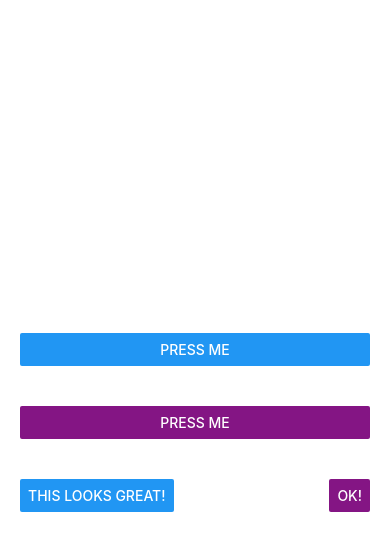
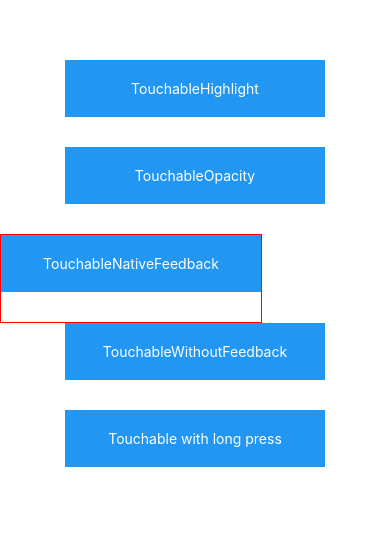
Before and after one commit to alpatine/learn-react-native, a React Native app in the folder AwesomeProject/: screen / in a window 390 px wide. Shown: the top 550 px of the page. Built offline with nearby package versions, Linux system fonts and the light colour scheme.

Commit message:
Demo using Touchables to give touch feedback

```diff
--- a/AwesomeProject/App.js
+++ b/AwesomeProject/App.js
@@ -1,39 +1,45 @@
 import React, { Component } from 'react';
-import { Alert, AppRegistry, Button, StyleSheet, View } from 'react-native';
+import { Alert, AppRegistry, Platform, StyleSheet, Text, TouchableHighlight, TouchableOpacity, TouchableNativeFeedback, TouchableWithoutFeedback, View} from 'react-native';
 
-export default class ButtonBasics extends Component {
-
+export default class Touchables extends Component {
   _onPressButton() {
     Alert.alert('You tapped the button!');
+  }
+
+  _onLongPressButton() {
+    Alert.alert('You long-pressed the button!');
   }
 
   render() {
     return (
       <View style={styles.container}>
-        <View style={styles.buttonContainer}>
-          <Button
-            onPress={this._onPressButton}
-            title="Press Me"
-          />
-        </View>
-        <View style={styles.buttonContainer}>
-          <Button
-            onPress={this._onPressButton}
-            title="Press Me"
-            color="#841584"
-          />
-        </View>
-        <View style={styles.alternativeLayoutButtonContainer}>
-          <Button
-            onPress={this._onPressButton}
-            title="This looks great!"
-          />
-          <Button
-            onPress={this._onPressButton}
-            title="OK!"
-            color="#841584"
-          />
-        </View>
+        <TouchableHighlight onPress={this._onPressButton} underlayColor="white">
+          <View style={styles.button}>
+            <Text style={styles.buttonText}>TouchableHighlight</Text>
+          </View>
+        </TouchableHighlight>
+        <TouchableOpacity onPress={this._onPressButton}>
+          <View style={styles.button}>
+            <Text style={styles.buttonText}>TouchableOpacity</Text>
+          </View>
+        </TouchableOpacity>
+        <TouchableNativeFeedback
+          onPress={this._onPressButton}
+          background={Platform.OS === 'android' ? TouchableNativeFeedback.SelectableBackground() : ''}>
+          <View style={styles.button}>
+            <Text style={styles.buttonText}>TouchableNativeFeedback</Text>
+          </View>
+        </TouchableNativeFeedback>
+        <TouchableWithoutFeedback onPress={this._onPressButton}>
+          <View style={styles.button}>
+            <Text style={styles.buttonText}>TouchableWithoutFeedback</Text>
+          </View>
+        </TouchableWithoutFeedback>
+        <TouchableHighlight onPress={this._onPressButton} onLongPress={this._onLongPressButton} underlayColor="white">
+          <View style={styles.button}>
+            <Text style={styles.buttonText}>Touchable with long press</Text>
+          </View>
+        </TouchableHighlight>
       </View>
     );
   }
@@ -41,17 +47,19 @@
 
 const styles = StyleSheet.create({
   container: {
-    flex: 1,
-    justifyContent: 'center',
+    paddingTop: 60,
+    alignItems: 'center',
   },
-  buttonContainer: {
-    margin: 20
+  button: {
+    marginBottom: 30,
+    width: 260,
+    alignItems: 'center',
+    backgroundColor: '#2196F3',
   },
-  alternativeLayoutButtonContainer: {
-    margin: 20,
-    flexDirection: 'row',
-    justifyContent: 'space-between',
+  buttonText: {
+    padding: 20,
+    color: 'white',
   },
 });
 
-AppRegistry.registerComponent('AwesomeProject', () => ButtonBasics);
+AppRegistry.registerComponent('AwesomeProject', () => Touchables);
```
